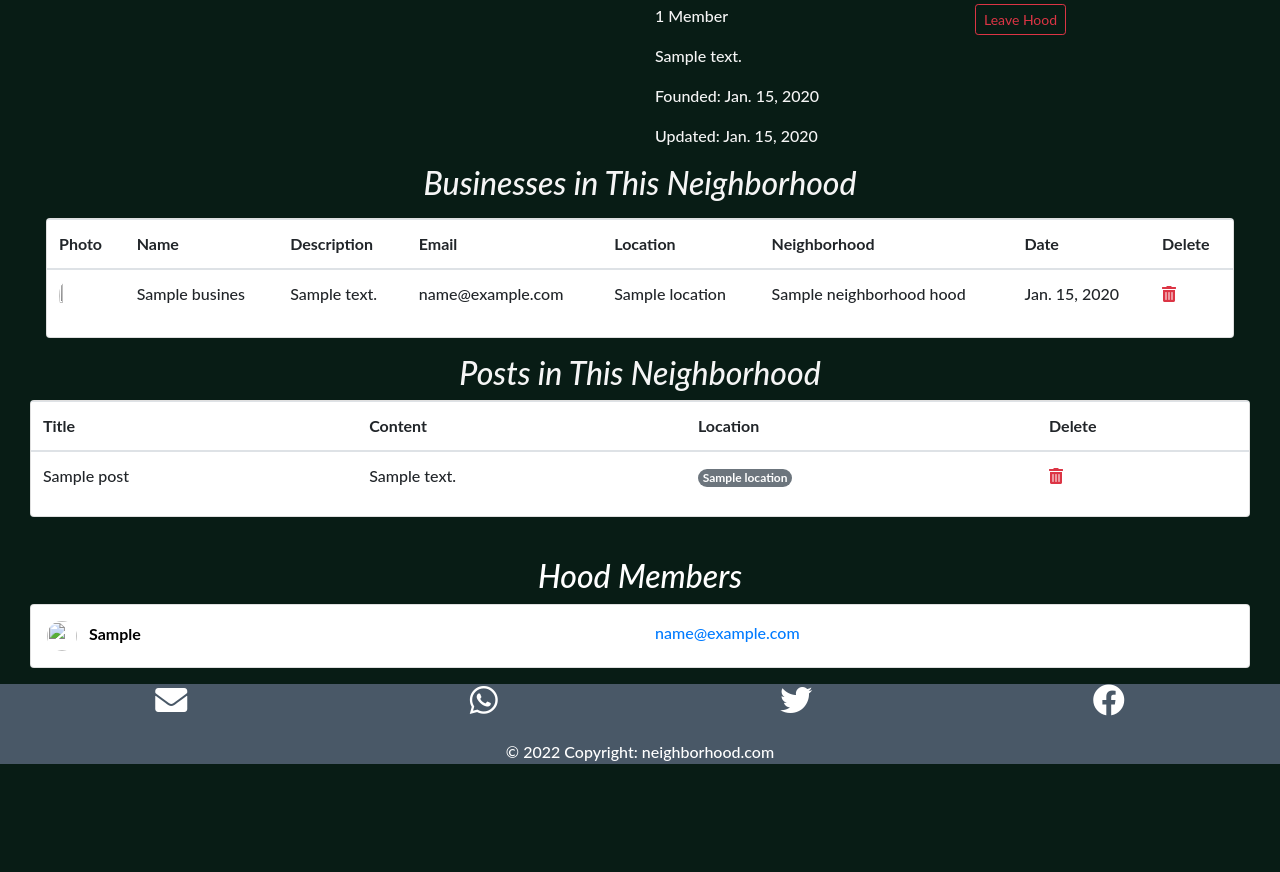
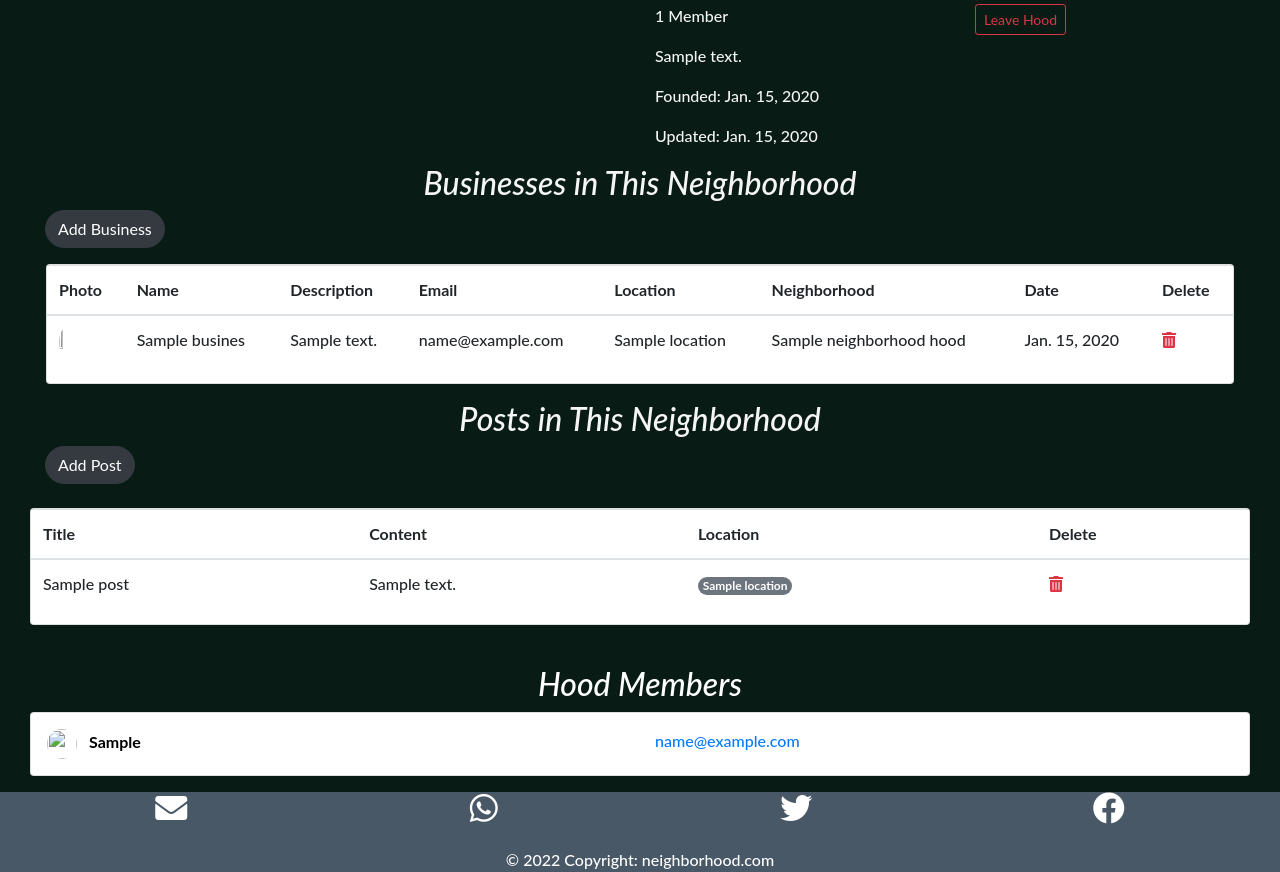
Before and after one commit to ezekielkibiego/The_Neighborhood, a Django app: a page that uses hoodapp/templates/single_hood.html in a window 1280 px wide. Shown: the part 278-1150 px from the top of the page. Before the commit the page ends 1042 px from the top, so only its background shows below. Run offline with Django 3.2, Linux system fonts and the light colour scheme; a user stored in the database is signed in; tables that the repository leaves empty hold one stand-in row (values such as "Sample post"); some libraries are stand-ins or nearby versions; some web fonts are replaced.

Commit message:
modify hoods

```diff
--- a/hoodapp/templates/hoods.html
+++ b/hoodapp/templates/hoods.html
@@ -40,16 +40,14 @@
                 {% if request.user.profile.neighborhood == hoods %}
             <a href="{% url 'leave_hood' hoods.id %}" class="btn btn-outline-danger btn-sm">Leave at will</a>
 
-
+            <a href="{%url 'single_hood' hoods.name %}" class="btn btn-outline-success btn-sm" style="float: right">Explore {{hoods.name}}
           </a>
             {% elif not request.user.profile.neighborhood %}
-            <a href="{% url 'single_hood' hoods.name %}" class="btn btn-info btn-sm mb-3">Join Hood</a>
+            <a href="{% url 'single_hood' hoods.name %}" class="btn btn-info btn-sm">Join Hood</a>
             {% endif %}
             </div>
 
             {% endfor %}
-            <br>
         </div>
-        <br>
     </div>
 {% endblock %}
--- a/hoodapp/templates/single_hood.html
+++ b/hoodapp/templates/single_hood.html
@@ -47,10 +47,16 @@
             <div class="col-md-3 mt-5 link">
                 <a href="{% url 'leave_hood' hood.id %}" class="btn btn-outline-danger btn-sm">Leave Hood</a>
             </div>
+
         </div>
 
         <h2 class="text-center">Businesses in This Neighborhood</h2>
         <div class="col-md-12">
+            <div class="col-md-6">
+                <a href="{%url 'create_business'  %}"  class="btn btn-outline-dark bg-dark text-white rounded-pill">
+                 Add Business
+                </a>
+            </div>
             <div class="card m-3">
                 <table class="table">
                     <thead>
@@ -102,6 +108,12 @@
     </div>
     <h2 class="text-center">Posts in This Neighborhood</h2>
     <div class="col-md-12 links">
+        <div class="col-md-6">
+            <a href="{%url 'create_post'  %}"  class="btn btn-outline-dark bg-dark text-white rounded-pill">
+             Add Post
+            </a>
+        </div>
+        <br>
         <div class="card">
             <table class="table">
                 <thead>
```
